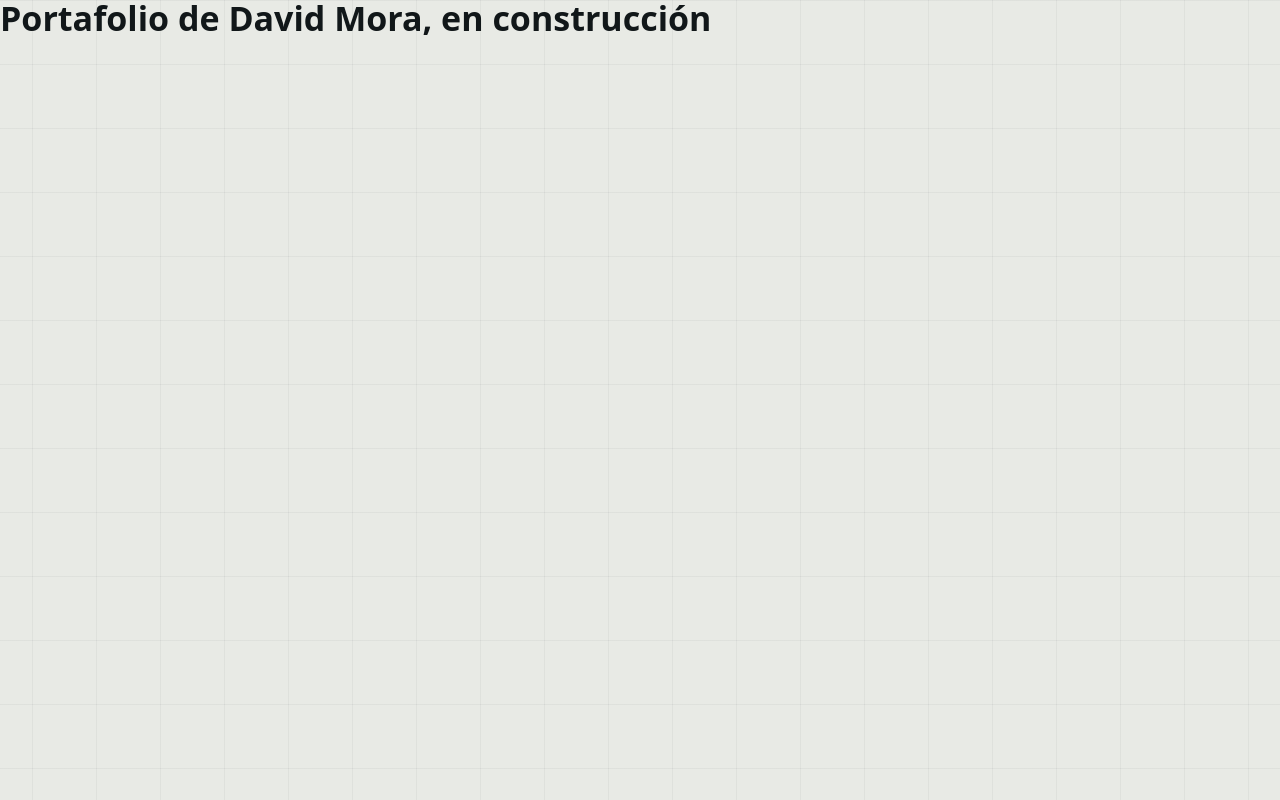
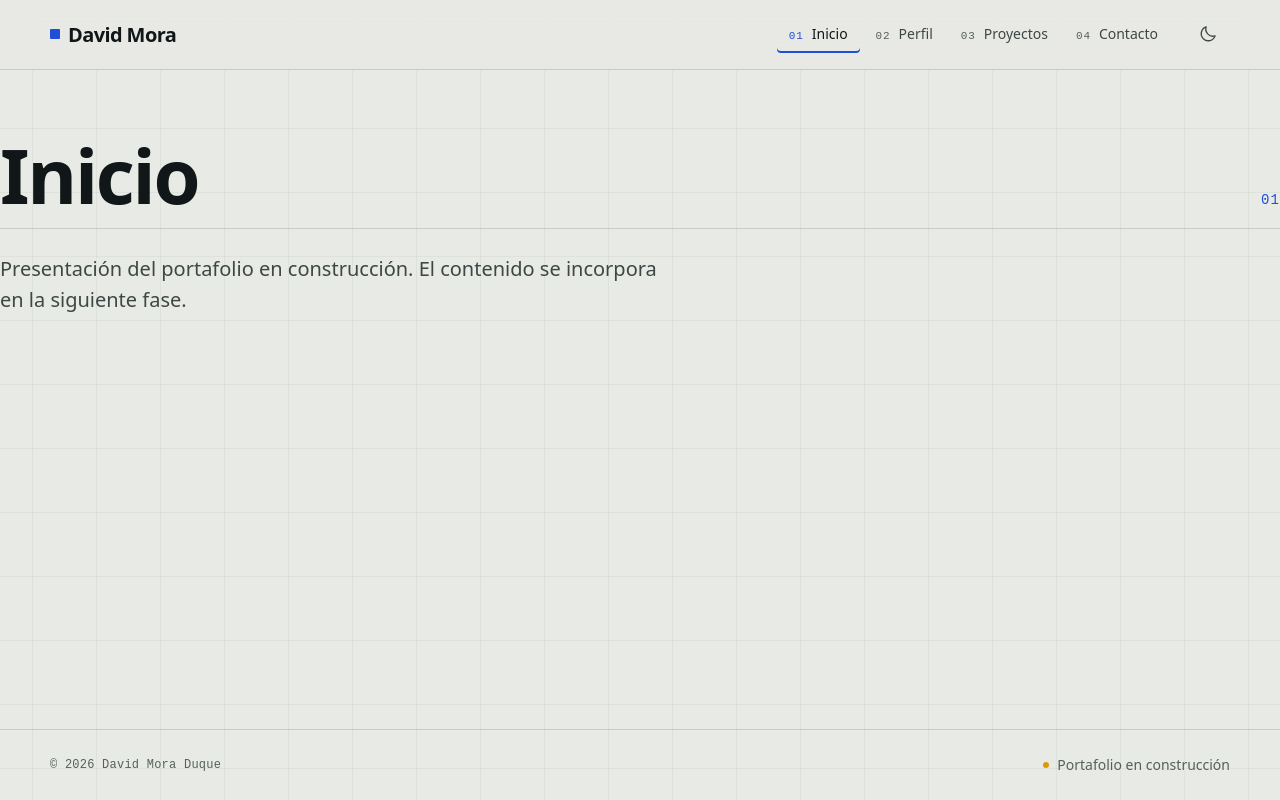
Before and after one commit to INGDavidMora2005/proyecto-portafolio, an Angular app: page / in a window 1280 px wide. Built offline with nearby package versions, Linux system fonts and the light colour scheme; a web font is replaced by a local one.

Commit message:
refactor(app): integra el layout en el componente raiz

```diff
--- a/src/app/app.html
+++ b/src/app/app.html
@@ -1,3 +1,9 @@
-<main>
-  <h1>Portafolio de David Mora, en construcción</h1>
+<a class="skip-link" href="#contenido">Saltar al contenido</a>
+
+<app-navbar></app-navbar>
+
+<main id="contenido" #contenido tabindex="-1">
+  <router-outlet></router-outlet>
 </main>
+
+<app-footer></app-footer>
--- a/src/app/app.scss
+++ b/src/app/app.scss
@@ -0,0 +1,13 @@
+:host {
+  display: flex;
+  flex-direction: column;
+  min-height: 100dvh;
+}
+
+main {
+  flex: 1 0 auto;
+}
+
+main:focus {
+  outline: none;
+}
--- a/src/app/app.ts
+++ b/src/app/app.ts
@@ -1,11 +1,42 @@
-import { Component, signal } from '@angular/core';
+import {
+  ChangeDetectionStrategy,
+  Component,
+  DestroyRef,
+  ElementRef,
+  inject,
+  viewChild,
+} from '@angular/core';
+import { takeUntilDestroyed } from '@angular/core/rxjs-interop';
+import { NavigationEnd, Router, RouterOutlet } from '@angular/router';
+import { filter } from 'rxjs';
+import { Footer } from './core/layout/footer/footer';
+import { Navbar } from './core/layout/navbar/navbar';
 
 @Component({
-  imports: [],
   selector: 'app-root',
+  imports: [RouterOutlet, Navbar, Footer],
+  templateUrl: './app.html',
   styleUrl: './app.scss',
-  templateUrl: './app.html',
+  changeDetection: ChangeDetectionStrategy.OnPush,
 })
 export class App {
-  protected readonly title = signal('proyecto-portafolio');
+  private readonly router = inject(Router);
+  private readonly destroyRef = inject(DestroyRef);
+  private readonly content = viewChild.required<ElementRef<HTMLElement>>('contenido');
+  private initialNavigation = true;
+
+  constructor() {
+    this.router.events
+      .pipe(
+        filter((event): event is NavigationEnd => event instanceof NavigationEnd),
+        takeUntilDestroyed(this.destroyRef),
+      )
+      .subscribe(() => {
+        if (this.initialNavigation) {
+          this.initialNavigation = false;
+          return;
+        }
+        this.content().nativeElement.focus();
+      });
+  }
 }
```
Also changed, not shown: 1 other file (tests, documents, lock files or other folders).
